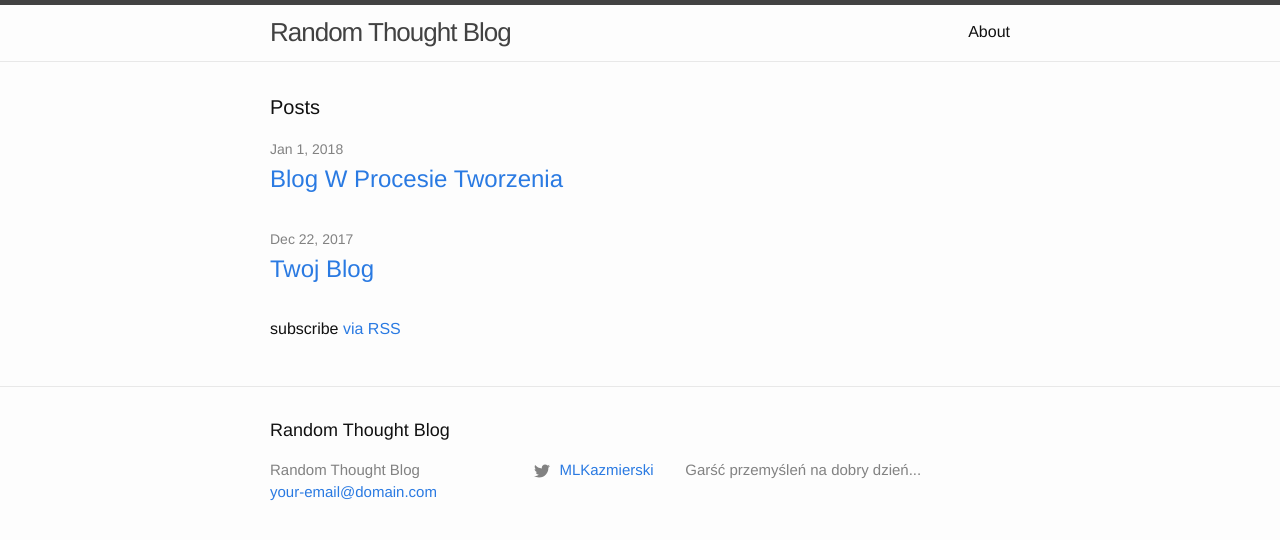
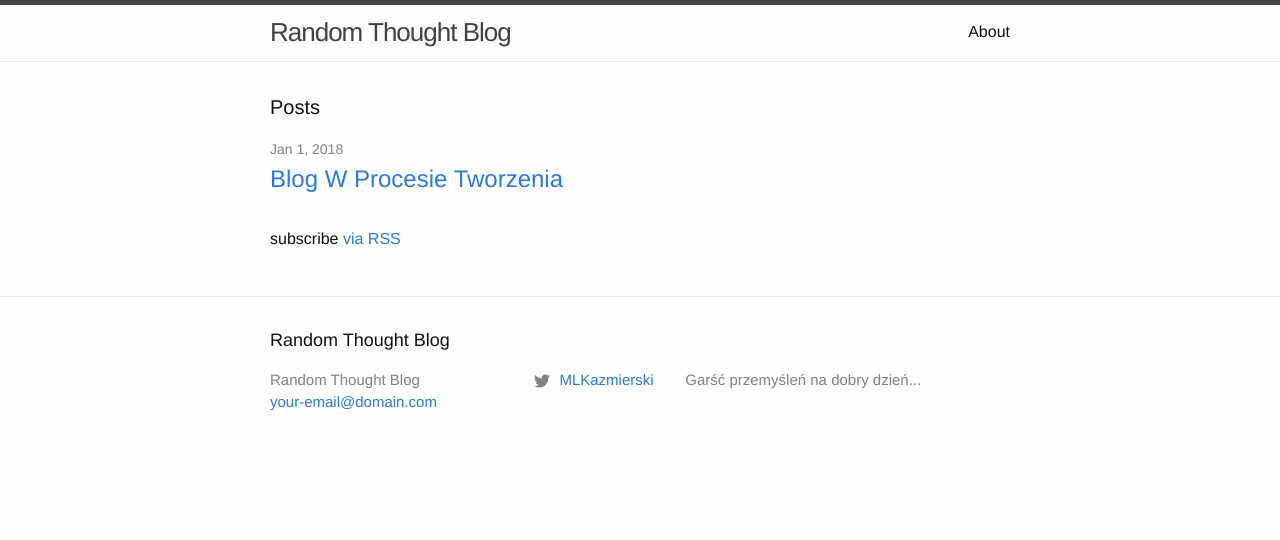
Before and after one commit to kazmiermik/kazmiermik.github.io, a Jekyll site: the page built from index.md, in a window 1280 px wide. Shown: the top 540 px of the page. Built offline with Jekyll 4.4.1, drawn with Linux system fonts in a browser that asks for light colours; nearby versions of some CDN libraries; a file with an impossible date is left out.

Commit message:
Update 2017-12-22-Welcome.md

```diff
--- a/_posts/2017-12-22-Welcome.md
+++ b/_posts/2017-12-22-Welcome.md
@@ -1,9 +1,10 @@
 ---
 layout: post
-title:  "Twoj Blog"
-date:   2017-12-22
+title: Twoj Blog
+date: {}
 category: Updates
 tags: welcome
+published: false
 ---
 
 ## Wprowadzenie
```
